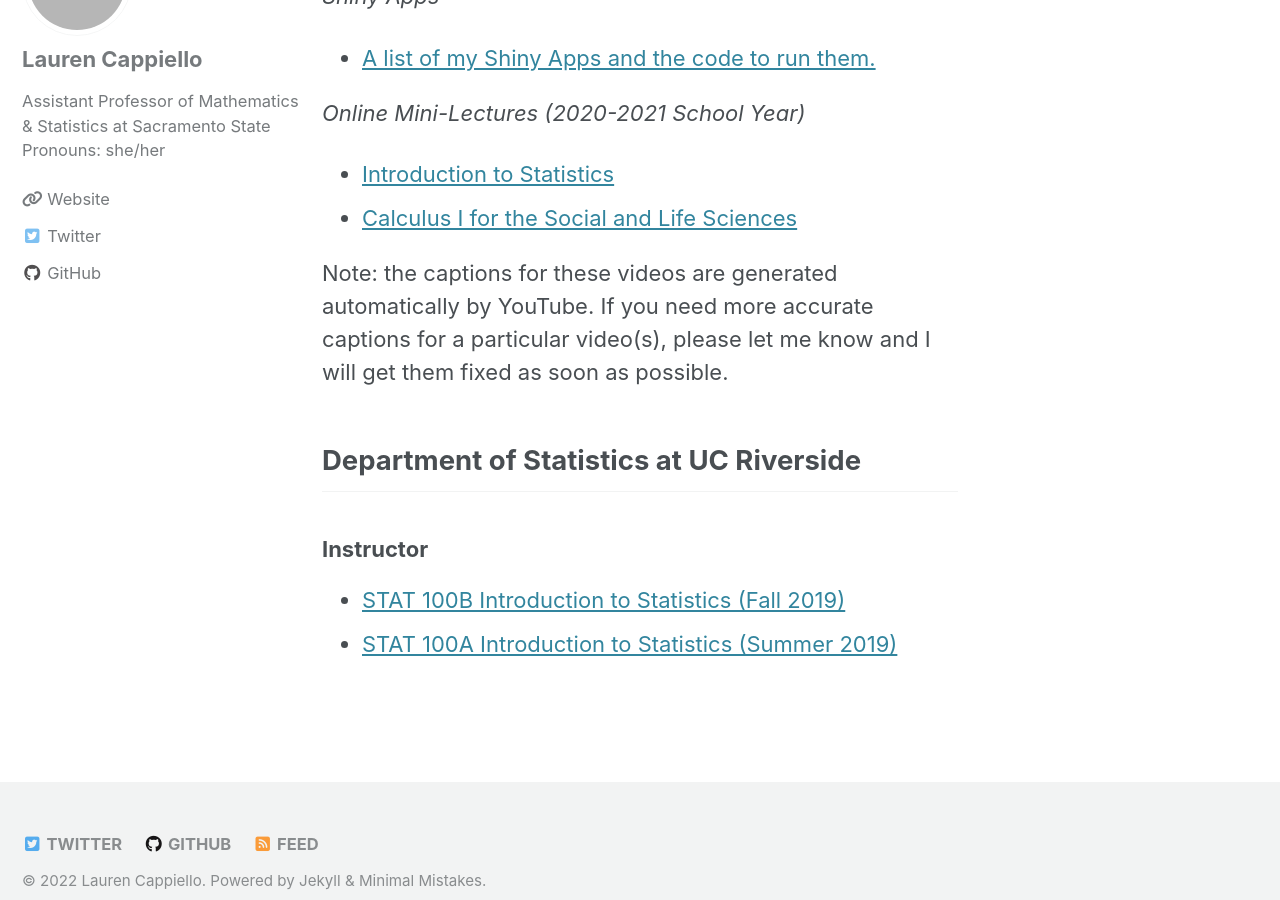
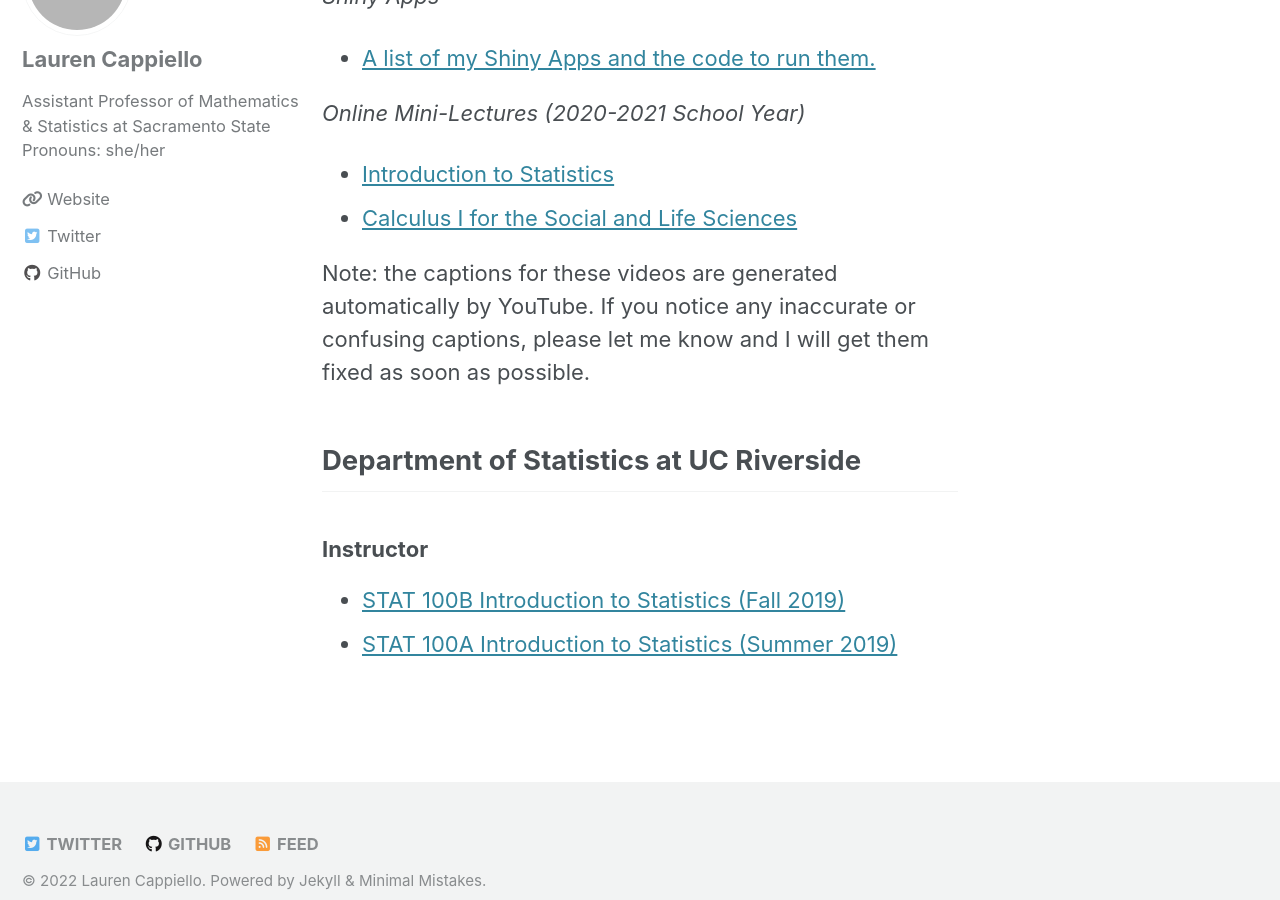
Before and after one commit to lgpcappiello/lgpcappiello.github.io, a Jekyll site: the page built from teaching/index.md, in a window 1280 px wide and 900 px high, scrolled down 1130 px. Built offline with Jekyll 4.4.1, drawn with Linux system fonts in a browser that asks for light colours; cached includes are drawn as plain includes; nearby versions of some CDN libraries; a script bundle is joined from its source files by our own code; library files that are not in the unit come from our copies; grey boxes are pictures that could not be loaded.

Commit message:
Update index.md

```diff
--- a/teaching/index.md
+++ b/teaching/index.md
@@ -32,7 +32,7 @@
 - <a href="https://www.youtube.com/playlist?list=PLuMDlHzKEzEFDn6yfD9D3DCsp_j2AfDvm" target="_blank">Introduction to Statistics</a>
 - <a href="https://www.youtube.com/playlist?list=PLuMDlHzKEzEHVDBeTH5I_ghfON5ev4vCv" target="_blank">Calculus I for the Social and Life Sciences</a>
 
-Note: the captions for these videos are generated automatically by YouTube. If you need more accurate captions for a particular video(s), please let me know and I will get them fixed as soon as possible.
+Note: the captions for these videos are generated automatically by YouTube. If you notice any inaccurate or confusing captions, please let me know and I will get them fixed as soon as possible.
 
 ## Department of Statistics at UC Riverside
 ### Instructor
```
